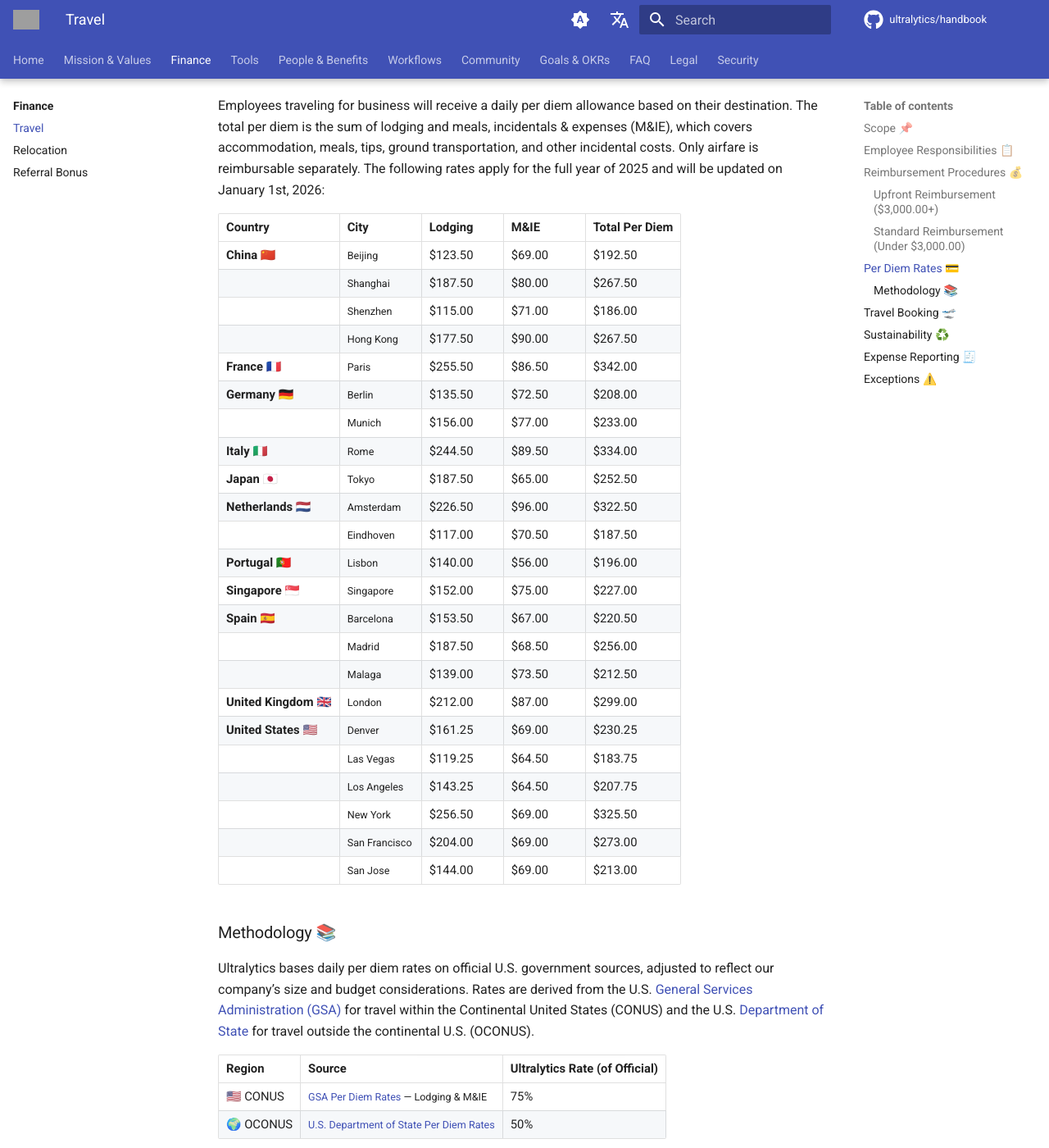
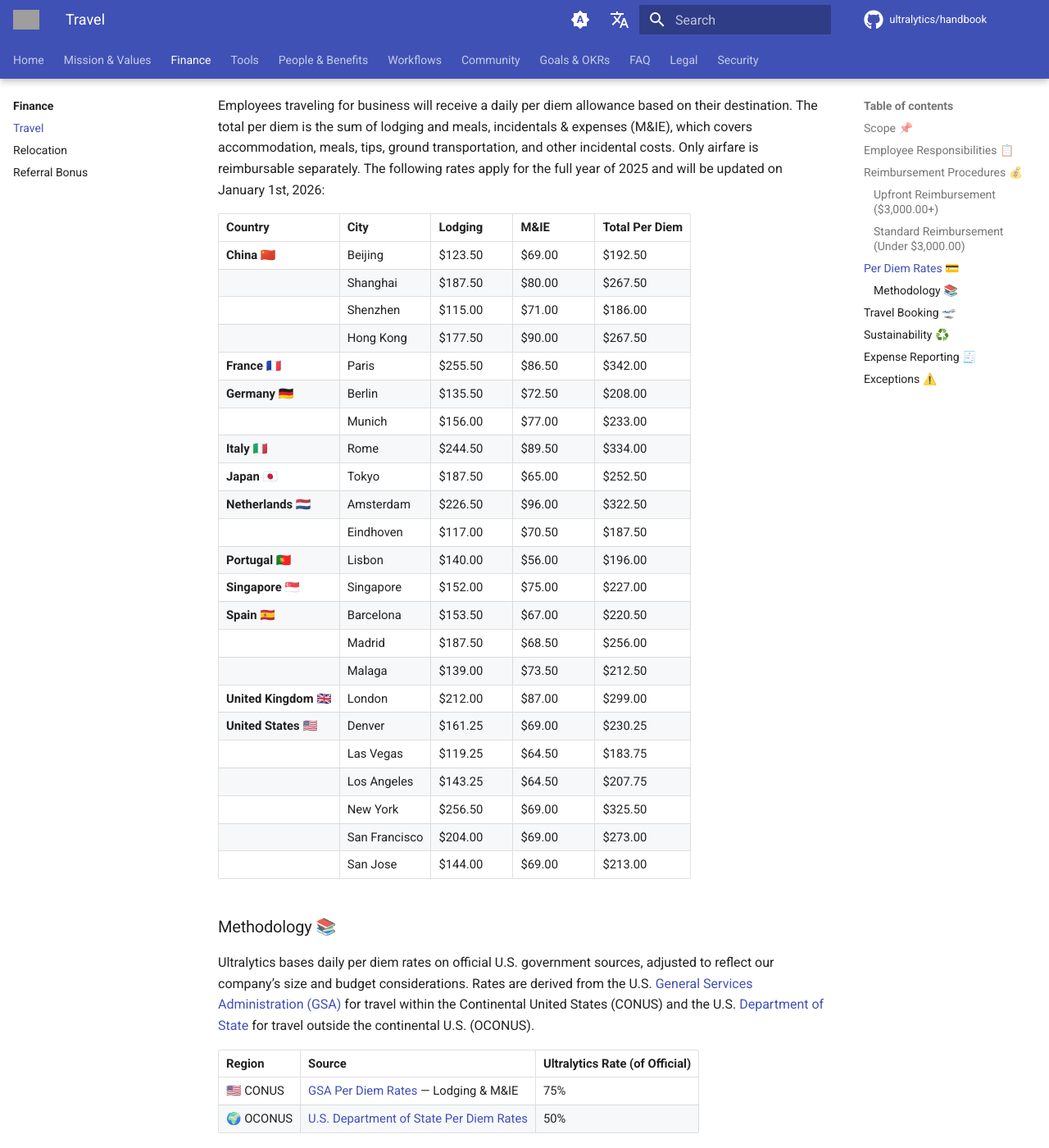
Before and after one commit to ultralytics/handbook, an MkDocs documentation site: the page built from docs/en/finance/travel.md, in a window 1280 px wide and 1400 px high, scrolled down 949 px. Shown: the whole window at 82% size. Built offline with MkDocs 1.6.1 and Material for MkDocs 9.7.7, drawn with Linux system fonts in a browser that asks for light colours; comment, search, counter and statistics services are not loaded; grey boxes are pictures that could not be loaded.

```diff
--- a/docs/overrides/stylesheets/style.css
+++ b/docs/overrides/stylesheets/style.css
@@ -220,8 +220,8 @@
 }
 /* Logo switching for light/dark mode ------------------------------------------------------------------------------- */
 
-/* Target second column in two-column tables */
-table td:nth-child(2) {
+/* Target second column in two-column tables only */
+table td:nth-child(2):last-child {
   font-size: 0.85em;
   line-height: 1.2;
 }
```
